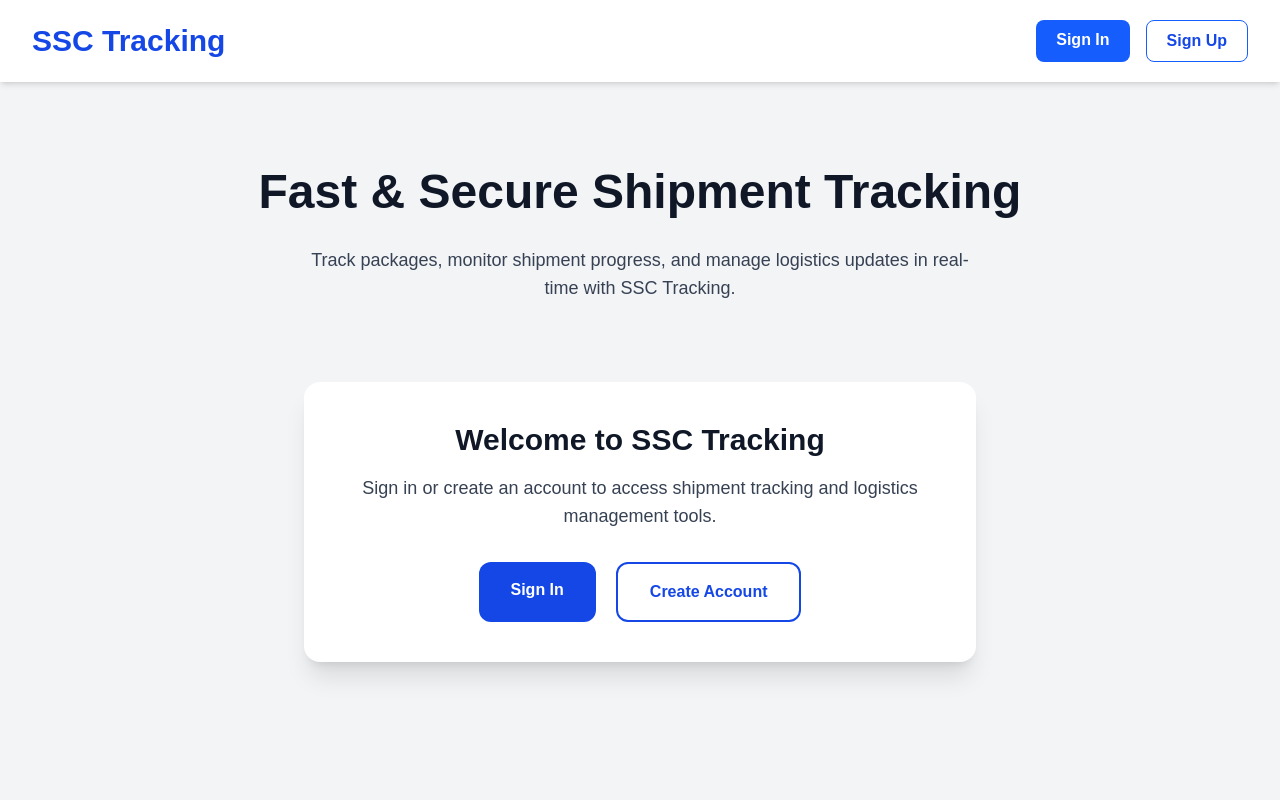
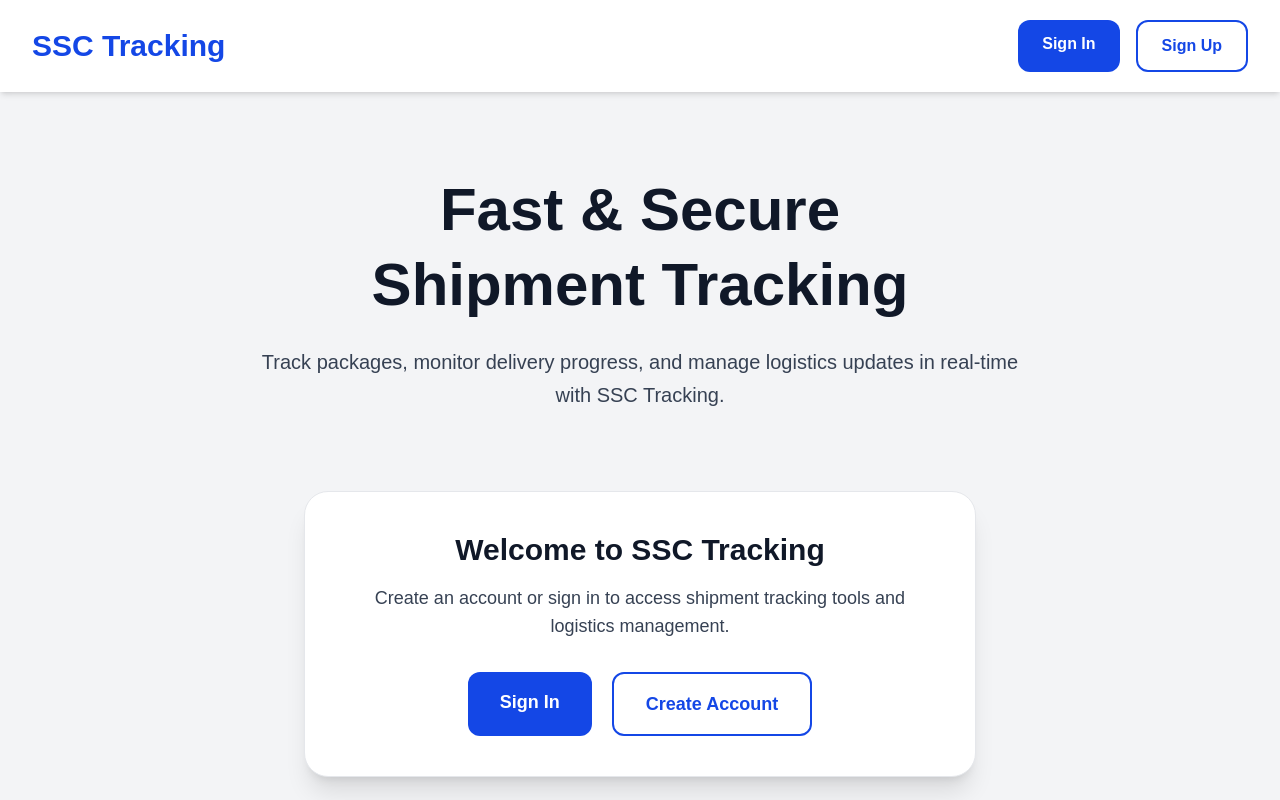
Before and after one commit to mallorydumondintltravelsorg-wq/ssc-tracking, a Next.js app: page / in a window 1280 px wide. Shown: the top 800 px of the page. Built offline with nearby package versions, Linux system fonts and the light colour scheme; no server answers.

Commit message:
Redesign homepage and tracking UI

```diff
--- a/src/app/page.tsx
+++ b/src/app/page.tsx
@@ -1,196 +1,310 @@
 "use client";
 
-import { useState, useEffect } from "react";
+import { useState } from "react";
 import { signOut, useSession } from "next-auth/react";
-import { FaBox, FaSearch, FaSignOutAlt } from "react-icons/fa";
+import {
+  FaBox,
+  FaSearch,
+  FaSignOutAlt,
+} from "react-icons/fa";
 
 export default function Home() {
+
   const { data: session } = useSession();
 
-  const [trackingNumber, setTrackingNumber] = useState("");
-  const [result, setResult] = useState<any>(null);
+  const [trackingNumber, setTrackingNumber] =
+    useState("");
+
+  const [result, setResult] =
+    useState<any>(null);
+
+  const [loading, setLoading] =
+    useState(false);
 
   const trackPackage = async () => {
-    const res = await fetch("/api/track", {
+
+    if (!trackingNumber) {
+      alert("Enter tracking number");
+      return;
+    }
+
+    setLoading(true);
+
+    const res = await fetch(
+      "/api/track",
+      {
         method: "POST",
-      body: JSON.stringify({ trackingNumber }),
-    });
+        headers: {
+          "Content-Type":
+            "application/json",
+        },
+        body: JSON.stringify({
+          trackingNumber,
+        }),
+      }
+    );
 
-    const data = await res.json();
+    const data =
+      await res.json();
+
     setResult(data);
+
+    setLoading(false);
   };
 
   return (
     <main className="min-h-screen bg-gray-100 text-black">
 
       {/* NAVBAR */}
-      <nav className="flex items-center justify-between px-8 py-5 bg-white shadow-md">
-        <h1 className="text-3xl font-bold text-blue-700">
+      <nav className="bg-white shadow-md px-8 py-5 flex items-center justify-between">
+
+        <h1 className="text-3xl font-extrabold text-blue-700">
           SSC Tracking
         </h1>
 
         <div className="flex gap-4">
+
           {!session ? (
             <>
+
               <a
                 href="/login"
-                className="bg-blue-600 text-white px-5 py-2 rounded-lg font-semibold hover:bg-blue-700"
+                className="bg-blue-700 hover:bg-blue-800 text-white px-6 py-3 rounded-xl font-bold transition"
               >
                 Sign In
               </a>
 
               <a
                 href="/register"
-                className="border border-blue-600 text-blue-700 px-5 py-2 rounded-lg font-semibold hover:bg-blue-100"
+                className="border-2 border-blue-700 text-blue-700 hover:bg-blue-100 px-6 py-3 rounded-xl font-bold transition"
               >
                 Sign Up
               </a>
+
             </>
           ) : (
+
             <button
               onClick={() => signOut()}
-              className="flex items-center gap-2 bg-red-600 text-white px-5 py-2 rounded-lg font-semibold hover:bg-red-700"
+              className="bg-red-600 hover:bg-red-700 text-white px-6 py-3 rounded-xl font-bold flex items-center gap-2 transition"
             >
               <FaSignOutAlt />
               Logout
             </button>
+
           )}
+
         </div>
       </nav>
 
       {/* HERO */}
       <section className="text-center py-20 px-6">
-        <h2 className="text-5xl font-extrabold text-gray-900 leading-tight">
-          Fast & Secure Shipment Tracking
+
+        <h2 className="text-5xl md:text-6xl font-extrabold text-gray-900 leading-tight">
+          Fast & Secure <br />
+          Shipment Tracking
         </h2>
 
-        <p className="mt-6 text-lg text-gray-700 max-w-2xl mx-auto">
-          Track packages, monitor shipment progress, and manage logistics
-          updates in real-time with SSC Tracking.
+        <p className="mt-6 text-xl text-gray-700 max-w-3xl mx-auto leading-relaxed">
+          Track packages, monitor delivery progress,
+          and manage logistics updates in real-time
+          with SSC Tracking.
         </p>
+
       </section>
 
-      {/* TRACKING AREA */}
-      {session ? (
-        <section className="max-w-3xl mx-auto bg-white shadow-xl rounded-2xl p-8">
+      {/* AUTH MESSAGE */}
+      {!session ? (
 
-          <div className="flex items-center gap-3 mb-6">
-            <FaBox className="text-blue-700 text-3xl" />
-            <h3 className="text-2xl font-bold text-gray-900">
+        <section className="pb-24 px-4">
+
+          <div className="bg-white max-w-2xl mx-auto shadow-xl rounded-3xl p-10 border border-gray-200 text-center">
+
+            <h3 className="text-3xl font-extrabold text-gray-900 mb-4">
+              Welcome to SSC Tracking
+            </h3>
+
+            <p className="text-lg text-gray-700 mb-8">
+              Create an account or sign in
+              to access shipment tracking tools
+              and logistics management.
+            </p>
+
+            <div className="flex flex-col md:flex-row justify-center gap-5">
+
+              <a
+                href="/login"
+                className="bg-blue-700 hover:bg-blue-800 text-white px-8 py-4 rounded-xl font-bold text-lg transition"
+              >
+                Sign In
+              </a>
+
+              <a
+                href="/register"
+                className="border-2 border-blue-700 text-blue-700 hover:bg-blue-100 px-8 py-4 rounded-xl font-bold text-lg transition"
+              >
+                Create Account
+              </a>
+
+            </div>
+
+          </div>
+
+        </section>
+
+      ) : (
+
+        /* TRACKING SECTION */
+        <section className="max-w-4xl mx-auto px-4 pb-24">
+
+          <div className="bg-white shadow-xl rounded-3xl p-10 border border-gray-200">
+
+            <div className="flex items-center gap-4 mb-8">
+
+              <FaBox className="text-blue-700 text-4xl" />
+
+              <div>
+
+                <h3 className="text-3xl font-extrabold text-gray-900">
                   Track Shipment
                 </h3>
+
+                <p className="text-gray-700 mt-1">
+                  Enter your tracking number below
+                </p>
+
               </div>
 
+            </div>
+
+            {/* INPUT AREA */}
             <div className="flex flex-col md:flex-row gap-4">
 
               <input
                 type="text"
                 placeholder="Enter tracking number..."
                 value={trackingNumber}
-              onChange={(e) => setTrackingNumber(e.target.value)}
-              className="flex-1 border-2 border-gray-300 p-4 rounded-xl text-lg font-medium text-black placeholder-gray-500 focus:outline-none focus:border-blue-600"
+                onChange={(e) =>
+                  setTrackingNumber(
+                    e.target.value
+                  )
+                }
+                className="flex-1 border-2 border-gray-300 rounded-xl p-5 text-lg font-medium text-black placeholder-gray-500 focus:outline-none focus:border-blue-600"
               />
 
               <button
                 onClick={trackPackage}
-              className="bg-blue-700 hover:bg-blue-800 text-white px-8 py-4 rounded-xl font-bold flex items-center justify-center gap-2"
+                disabled={loading}
+                className="bg-blue-700 hover:bg-blue-800 text-white px-10 py-5 rounded-xl font-bold text-lg flex items-center justify-center gap-3 transition"
               >
                 <FaSearch />
-              Track
+
+                {loading
+                  ? "Tracking..."
+                  : "Track Package"}
               </button>
+
             </div>
 
             {/* TRACK RESULT */}
             {result && (
-            <div className="mt-8 bg-gray-100 border border-gray-300 rounded-xl p-6">
+
+              <div className="mt-10 bg-white border-2 border-blue-200 rounded-2xl shadow-lg p-8">
 
                 {result.error ? (
-                <p className="text-red-600 font-semibold text-lg">
+
+                  <div className="bg-red-100 border border-red-300 text-red-700 p-4 rounded-xl text-lg font-semibold">
                     {result.error}
-                </p>
+                  </div>
+
                 ) : (
-                <div className="space-y-3 text-lg">
 
-                  <p>
-                    <span className="font-bold text-gray-900">
-                      Tracking Number:
-                    </span>{" "}
-                    <span className="text-black">
-                      {result.trackingNumber}
+                  <div>
+
+                    <div className="flex flex-col md:flex-row md:items-center md:justify-between gap-4 mb-8">
+
+                      <h4 className="text-3xl font-extrabold text-gray-900">
+                        Shipment Details
+                      </h4>
+
+                      <span className="bg-blue-100 text-blue-700 px-5 py-2 rounded-full font-bold text-sm w-fit">
+                        {result.status}
                       </span>
+
+                    </div>
+
+                    <div className="grid md:grid-cols-2 gap-6">
+
+                      <div className="bg-gray-100 rounded-xl p-5 border border-gray-300">
+
+                        <p className="text-sm font-bold text-gray-600 mb-2">
+                          TRACKING NUMBER
                         </p>
 
-                  <p>
-                    <span className="font-bold text-gray-900">
-                      Status:
-                    </span>{" "}
-                    <span className="text-blue-700 font-semibold">
-                      {result.status}
-                    </span>
-                  </p>
-
-                  <p>
-                    <span className="font-bold text-gray-900">
-                      Origin:
-                    </span>{" "}
-                    <span className="text-black">
-                      {result.origin}
-                    </span>
-                  </p>
-
-                  <p>
-                    <span className="font-bold text-gray-900">
-                      Destination:
-                    </span>{" "}
-                    <span className="text-black">
-                      {result.destination}
-                    </span>
+                        <p className="text-xl font-bold text-black break-all">
+                          {result.trackingNumber}
                         </p>
 
                       </div>
-              )}
-            </div>
-          )}
-        </section>
-      ) : (
-        <section className="text-center pb-24">
 
-          <div className="bg-white shadow-xl rounded-2xl max-w-2xl mx-auto p-10">
+                      <div className="bg-gray-100 rounded-xl p-5 border border-gray-300">
 
-            <h3 className="text-3xl font-bold text-gray-900 mb-4">
-              Welcome to SSC Tracking
-            </h3>
-
-            <p className="text-gray-700 text-lg mb-8">
-              Sign in or create an account to access shipment tracking
-              and logistics management tools.
+                        <p className="text-sm font-bold text-gray-600 mb-2">
+                          CURRENT STATUS
                         </p>
 
-            <div className="flex justify-center gap-5">
-
-              <a
-                href="/login"
-                className="bg-blue-700 text-white px-8 py-4 rounded-xl font-bold hover:bg-blue-800"
-              >
-                Sign In
-              </a>
-
-              <a
-                href="/register"
-                className="border-2 border-blue-700 text-blue-700 px-8 py-4 rounded-xl font-bold hover:bg-blue-100"
-              >
-                Create Account
-              </a>
+                        <p className="text-xl font-bold text-blue-700">
+                          {result.status}
+                        </p>
 
                       </div>
+
+                      <div className="bg-gray-100 rounded-xl p-5 border border-gray-300">
+
+                        <p className="text-sm font-bold text-gray-600 mb-2">
+                          ORIGIN
+                        </p>
+
+                        <p className="text-lg font-semibold text-black">
+                          {result.origin}
+                        </p>
+
                       </div>
+
+                      <div className="bg-gray-100 rounded-xl p-5 border border-gray-300">
+
+                        <p className="text-sm font-bold text-gray-600 mb-2">
+                          DESTINATION
+                        </p>
+
+                        <p className="text-lg font-semibold text-black">
+                          {result.destination}
+                        </p>
+
+                      </div>
+
+                    </div>
+
+                  </div>
+
+                )}
+
+              </div>
+
+            )}
+
+          </div>
+
         </section>
+
       )}
 
       {/* FOOTER */}
-      <footer className="text-center mt-20 py-8 text-gray-700 font-medium">
-        © {new Date().getFullYear()} SSC Tracking. All rights reserved.
+      <footer className="text-center py-8 text-gray-700 font-medium">
+        © {new Date().getFullYear()} SSC Tracking.
+        All rights reserved.
       </footer>
+
     </main>
   );
 }
```
Lines whose indentation alone changed are shown as unchanged.
